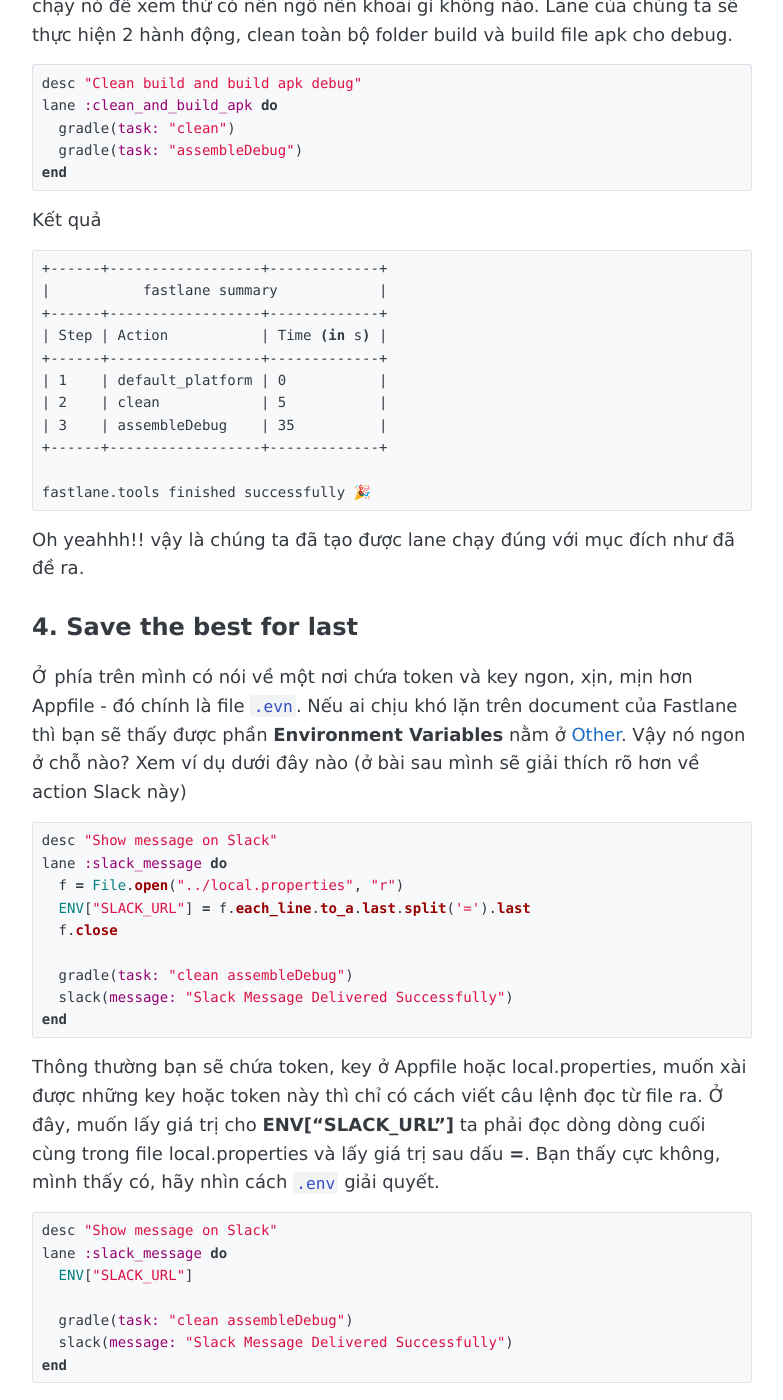
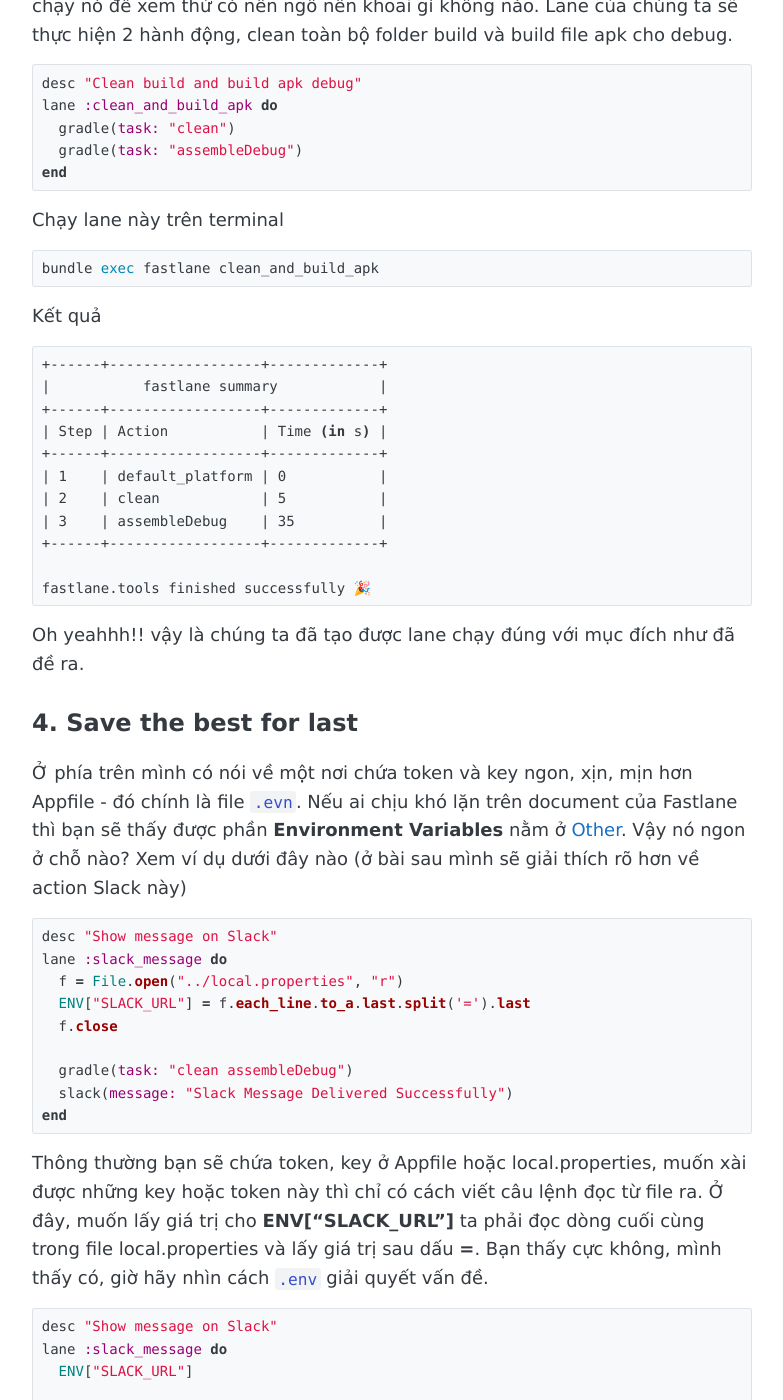
Before and after one commit to coder7eeN/coder7eeN.github.io, a Jekyll site: the page built from _posts/2021-01-08-fastlane-p1-firstlook.md, in a window 1280 px wide and 1400 px high, scrolled down 4506 px. Shown: the whole window, without its empty margins (248-1031 px from the left). Built offline with Jekyll 4.4.1, drawn with Linux system fonts in a browser that asks for light colours; some of the changed text lies outside the part shown.

Commit message:
fix: misspellings

````diff
--- a/_config.yml
+++ b/_config.yml
@@ -3,7 +3,7 @@
 #
 
 # Name of your site (displayed in the header)
-name: coder7eeN
+name: coder seventeen
 
 # Short bio or description (displayed in the header)
 description: Android, Book & Life
--- a/_posts/2021-01-08-fastlane-p1-firstlook.md
+++ b/_posts/2021-01-08-fastlane-p1-firstlook.md
@@ -139,6 +139,12 @@
 end
 ```
 
+Chạy lane này trên terminal
+
+```bash
+bundle exec fastlane clean_and_build_apk
+```
+
 Kết quả
 
 ```bash
@@ -173,7 +179,7 @@
 end
 ```
 
-Thông thường bạn sẽ chứa token, key ở Appfile hoặc local.properties, muốn xài được những key hoặc token này thì chỉ có cách viết câu lệnh đọc từ file ra. Ở đây, muốn lấy giá trị cho **ENV["SLACK_URL"]** ta phải đọc dòng dòng cuối cùng trong file local.properties và lấy giá trị sau dấu **=**. Bạn thấy cực không, mình thấy có, hãy nhìn cách `.env` giải quyết.
+Thông thường bạn sẽ chứa token, key ở Appfile hoặc local.properties, muốn xài được những key hoặc token này thì chỉ có cách viết câu lệnh đọc từ file ra. Ở đây, muốn lấy giá trị cho **ENV["SLACK_URL"]** ta phải đọc dòng cuối cùng trong file local.properties và lấy giá trị sau dấu **=**. Bạn thấy cực không, mình thấy có, giờ hãy nhìn cách `.env` giải quyết vấn đề.
 
 ```ruby
 desc "Show message on Slack"
````
